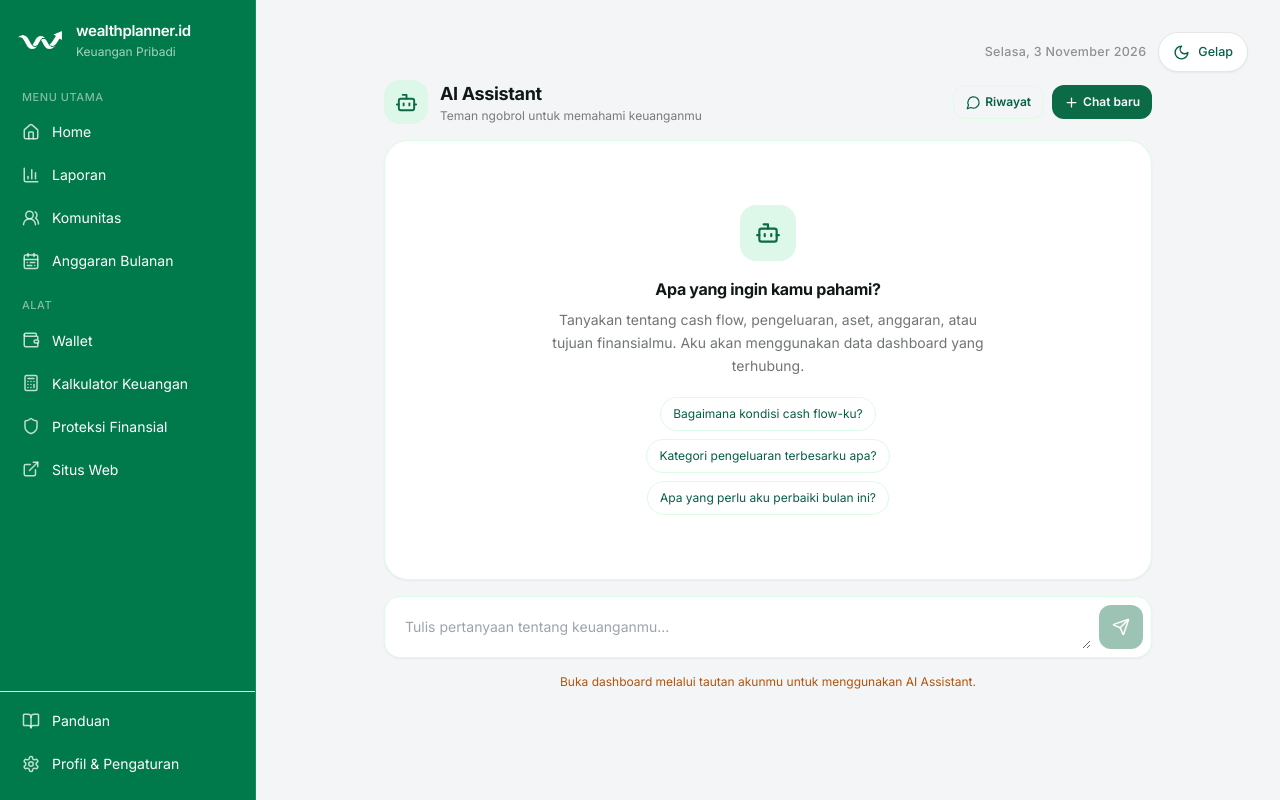
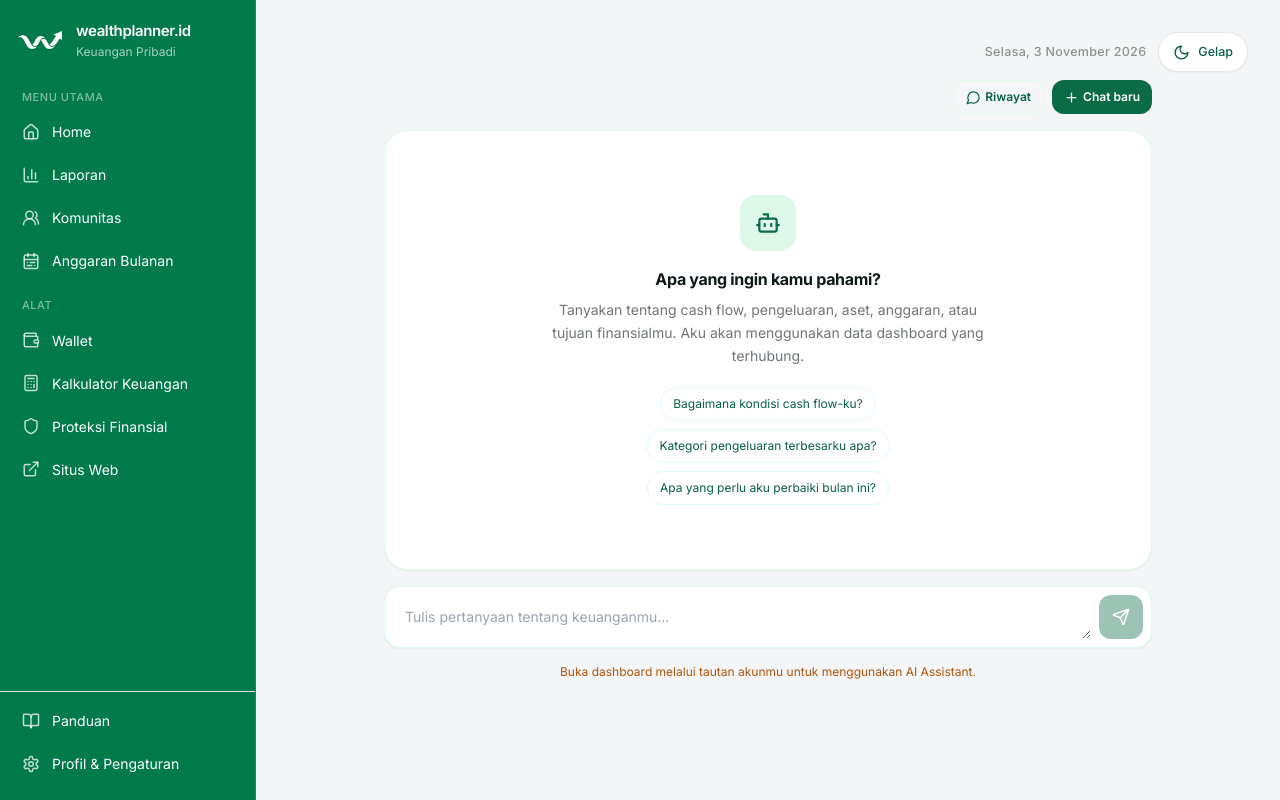
Before and after one commit to jasminework2023/personal-wealthplanner, a React (Vite) app: page /dashboard/ai-assistant in a window 1280 px wide. Built offline with nearby package versions, Linux system fonts and the light colour scheme; the HTML template or start-up script is replaced by a standard one.

Commit message:
Remove redundant page headings and subtitles

```diff
--- a/src/pages/AIAssistant.tsx
+++ b/src/pages/AIAssistant.tsx
@@ -53,10 +53,7 @@ export function AIAssistant() {
   useEffect(() => { loadConversations().catch((e) => setError(e.message)); }, []);
 
   return <div className="mx-auto flex min-h-[70vh] max-w-3xl flex-col gap-4 pb-5">
-    <header className="flex items-center justify-between gap-3">
-      <div className="flex items-center gap-3"><span className="flex h-11 w-11 items-center justify-center rounded-2xl bg-[#DDF7E8] text-[#0B6B47]"><Bot size={23}/></span><div><h1 className="text-lg font-bold text-forest-900">AI Assistant</h1><p className="text-xs text-charcoal/55">Teman ngobrol untuk memahami keuanganmu</p></div></div>
-      <div className="flex gap-2"><button onClick={() => setHistoryOpen((v) => !v)} className="rounded-xl border border-forest-100 px-3 py-2 text-xs font-semibold text-forest-800"><MessageCircle size={15} className="mr-1 inline"/>Riwayat</button><button onClick={newChat} className="rounded-xl bg-[#0B6B47] px-3 py-2 text-xs font-semibold text-white"><Plus size={15} className="mr-1 inline"/>Chat baru</button></div>
-    </header>
+    <div className="flex justify-end gap-2"><button onClick={() => setHistoryOpen((v) => !v)} className="rounded-xl border border-forest-100 px-3 py-2 text-xs font-semibold text-forest-800"><MessageCircle size={15} className="mr-1 inline"/>Riwayat</button><button onClick={newChat} className="rounded-xl bg-[#0B6B47] px-3 py-2 text-xs font-semibold text-white"><Plus size={15} className="mr-1 inline"/>Chat baru</button></div>
     {historyOpen && <section className="rounded-2xl border border-forest-100 bg-white p-3"><div className="mb-2 flex items-center gap-2 text-sm font-semibold text-forest-900"><button onClick={() => setHistoryOpen(false)} aria-label="Kembali"><ArrowLeft size={16}/></button>Riwayat percakapan</div>{conversations.length ? conversations.map((c) => <button key={c.id} onClick={() => openConversation(c.id)} className="block w-full rounded-xl px-3 py-2 text-left text-sm text-charcoal hover:bg-forest-50">{c.title}</button>) : <p className="p-3 text-sm text-charcoal/50">Belum ada percakapan.</p>}</section>}
     <section className="flex-1 space-y-3 rounded-3xl border border-forest-100 bg-white p-4 shadow-sm">
       {messages.length === 0 && <div className="mx-auto max-w-md py-12 text-center"><span className="mx-auto mb-4 flex h-14 w-14 items-center justify-center rounded-2xl bg-[#DDF7E8] text-[#0B6B47]"><SparkleIcon/></span><h2 className="text-base font-bold text-forest-900">Apa yang ingin kamu pahami?</h2><p className="mt-2 text-sm leading-relaxed text-charcoal/60">Tanyakan tentang cash flow, pengeluaran, aset, anggaran, atau tujuan finansialmu. Aku akan menggunakan data dashboard yang terhubung.</p><div className="mt-5 flex flex-wrap justify-center gap-2">{["Bagaimana kondisi cash flow-ku?","Kategori pengeluaran terbesarku apa?","Apa yang perlu aku perbaiki bulan ini?"].map((q) => <button key={q} onClick={() => setDraft(q)} className="rounded-full border border-forest-100 px-3 py-2 text-xs text-forest-800 hover:bg-forest-50">{q}</button>)}</div></div>}
```
